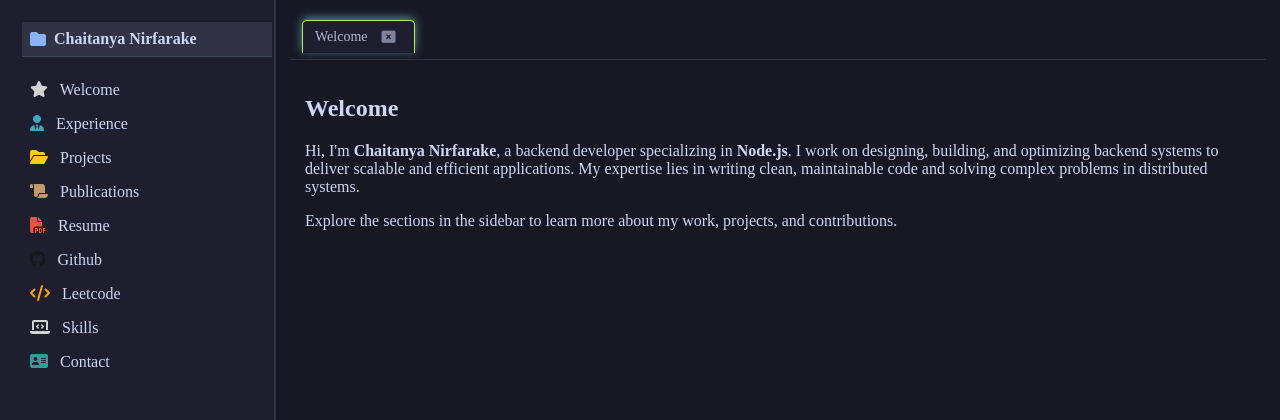
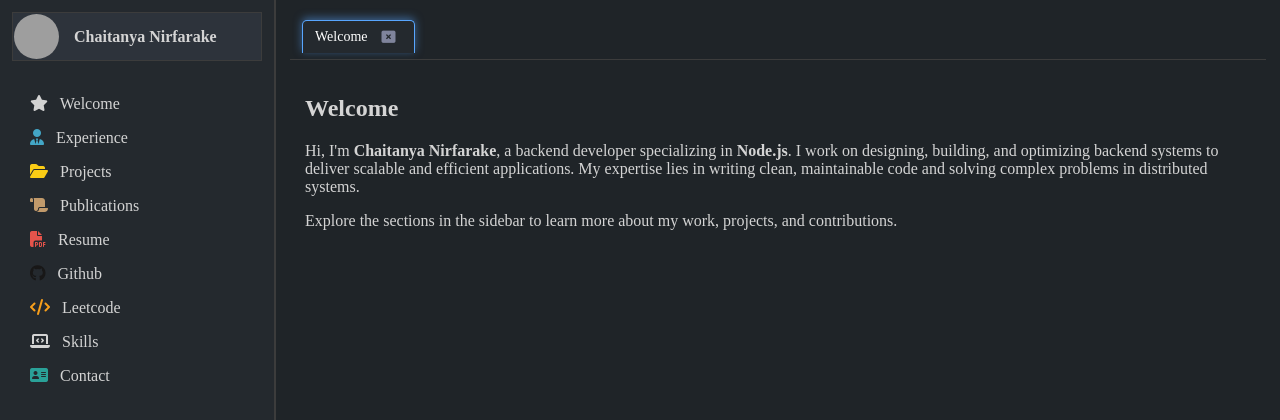
Before and after one commit to ChaitanyaNirf/portfolio, an Angular app: page /resume in a window 1280 px wide. Shown: the top 420 px of the page. Built offline with nearby package versions, Linux system fonts and the light colour scheme; grey boxes are pictures that could not be loaded.

Commit message:
change colour scheme

```diff
--- a/src/app/app.component.css
+++ b/src/app/app.component.css
@@ -1,20 +1,22 @@
 /* Full-page layout */
 .app-container {
   display: flex;
-  height: 100vh; /* Full viewport height */
+  height: 100vh;
   overflow: hidden;
-  background-color: #181825; /* Dark background */
+  background-color: #1E1E1E; /* VS Code Dark Theme */
 }
 
 /* Sidebar styling */
 app-sidebar {
   width: 250px;
-  background-color: #1e1e2e; /* Dark blue */
-  color: #cdd6f4; /* Soft white */
+  background-color: #24292E; /* Slightly lighter than background */
+  color: #D4D4D4;
   height: 100vh;
   overflow-y: auto;
-  border-right: 1px solid #313244; /* Subtle contrast */
+  border-right: 1px solid #3C3C3C; /* Subtle border */
   padding: 12px;
+  display: flex;
+  flex-direction: column;
 }
 
 /* Custom scrollbar for sidebar */
@@ -22,11 +24,11 @@ app-sidebar::-webkit-scrollbar {
   width: 8px;
 }
 app-sidebar::-webkit-scrollbar-thumb {
-  background-color: #585b70; /* Soft scrollbar */
+  background-color: #484848; /* Dark scrollbar */
   border-radius: 4px;
 }
 app-sidebar::-webkit-scrollbar-thumb:hover {
-  background-color: #6c7086;
+  background-color: #5A5A5A;
 }
 
 /* Editor section */
@@ -34,9 +36,43 @@ app-sidebar::-webkit-scrollbar-thumb:hover {
   flex: 1;
   display: flex;
   flex-direction: column;
-  background-color: #181825; /* Dark background */
-  border-left: 1px solid #313244; /* Subtle border */
+  background-color: #1F2428; /* Match main background */
+  border-left: 1px solid #3C3C3C;
   padding: 14px;
+}
+
+/* Tabs Styling */
+.editor-tabs {
+  display: flex;
+  background-color: #252526;
+  border-bottom: 1px solid #3C3C3C;
+  padding: 6px 12px;
+  gap: 10px;
+}
+
+.editor-tab {
+  color: #D4D4D4;
+  padding: 8px 14px;
+  border-radius: 4px;
+  cursor: pointer;
+  transition: background 0.2s ease-in-out;
+}
+
+.editor-tab.active {
+  background-color: #3C3C3C;
+  color: #007ACC; /* VS Code Blue */
+}
+
+.editor-tab:hover {
+  background-color: #2D2D2D;
+}
+
+/* Accent Color for Interactive Elements */
+button, a, .active-tab {
+  color: #007ACC; /* VS Code Blue */
+}
+button:hover, a:hover, .active-tab:hover {
+  color: #3EA6FF; /* Lighter blue hover */
 }
 
 /* Smooth transitions */
@@ -59,6 +95,6 @@ app-sidebar, .editor {
     width: 100%;
     height: auto;
     border-right: none;
-    border-bottom: 1px solid #313244;
+    border-bottom: 1px solid #3C3C3C;
   }
 }
--- a/src/app/components/editor/editor.component.css
+++ b/src/app/components/editor/editor.component.css
@@ -1,33 +1,33 @@
 .content {
   flex-grow: 1;
   padding: 15px;
-  background: #181825; /* Darker editor background */
-  color: #cdd6f4; /* Soft pastel white */
-  overflow-y: auto;  /* Enables vertical scrolling */
-  max-height: calc(100vh - 50px); /* Adjust based on layout */
-  min-width: 400px; /* Ensures it doesn't shrink too much */
+  background: #1F2428; /* Primary background */
+  color: #D4D4D4; /* Default text color */
+  overflow-y: auto;
+  max-height: calc(100vh - 50px);
+  min-width: 400px;
 }
 
-/* Hide scrollbar for WebKit-based browsers (Chrome, Safari, Edge) */
+/* Scrollbars */
 .content::-webkit-scrollbar {
-  width: 6px; /* Make scrollbar thin */
+  width: 6px;
 }
 
 .content::-webkit-scrollbar-track {
-  background: #313244; /* Blends with background */
+  background: #24292E;
 }
 
 .content::-webkit-scrollbar-thumb {
-  background: #45475a; /* Subtle scrollbar */
+  background: #3C3C3C;
   border-radius: 10px;
 }
 
 .content::-webkit-scrollbar-thumb:hover {
-  background: #585b70; /* Slightly visible on hover */
+  background: #5A5A5A;
 }
 
 /* Firefox scrollbar */
 .content {
   scrollbar-width: thin;
-  scrollbar-color: #45475a #313244;
+  scrollbar-color: #3C3C3C #24292E;
 }
--- a/src/app/components/github/github.component.css
+++ b/src/app/components/github/github.component.css
@@ -3,7 +3,7 @@
     max-width: 1000px;
     margin: auto;
     padding: 20px;
-    color: #c9d1d9;
+    color: #D4D4D4; /* Softer text color */
     padding-bottom: 10px;
 }
 
@@ -19,7 +19,7 @@
     width: 80px;
     height: 80px;
     border-radius: 50%;
-    border: 2px solid #c9d1d9;
+    border: 2px solid #D4D4D4; /* Softer contrast */
 }
 
 .profile-info h2 {
@@ -27,7 +27,7 @@
     font-size: 22px;
 }
 
-  /* Pinned Repos */
+/* Pinned Repositories */
 .pinned-repos {
     margin-bottom: 15px;
 }
@@ -39,17 +39,17 @@
 }
 
 .repo-card {
-    background: #161b22;
+    background: #2d3339; /* Darker card background */
     padding: 15px;
-    border-radius: 5px;
-    border: 1px solid #30363d;
+    border-radius: 20px;
+    border: 1px solid #30363D; /* Subtle border */
 }
 
 .repo-header a {
     text-decoration: none;
     font-size: 16px;
     font-weight: bold;
-    color: #58a6ff;
+    color: #58A6FF; /* VS Code accent blue */
 }
 
 .repo-footer {
@@ -86,12 +86,11 @@
     gap: 3px;
 }
 
-
 .day {
     width: 15px;
     height: 15px;
     border-radius: 3px;
-    background-color: #161b22;
+    background-color: #1F2428; /* Updated background color */
     transition: background-color 0.2s ease-in-out;
 }
 
@@ -106,6 +105,6 @@
 
 .contribution-period {
     font-size: 14px;
-    color: #8b949e;
+    color: #8B949E; /* Muted text color */
     margin-bottom: 10px;
 }
--- a/src/app/components/leetcode/leetcode.component.css
+++ b/src/app/components/leetcode/leetcode.component.css
@@ -3,7 +3,7 @@
   max-width: 100%;
   margin: auto;
   padding: 20px;
-  color: #c9d1d9;
+  color: #D4D4D4; /* Softer text color */
   padding-bottom: 10px;
 }
 
@@ -22,14 +22,14 @@
 .leetcode-username {
   font-size: 22px;
   font-weight: bold;
-  color: #58a6ff;
+  color: #58A6FF; /* VS Code Blue */
   text-decoration: none;
   display: block;
   margin-bottom: 10px;
 }
 
 .leetcode-username span {
-  color: #58a6ff;
+  color: #58A6FF;
 }
 
 .leetcode-username:hover {
@@ -45,7 +45,6 @@ p {
 .stats {
   margin-top: 20px;
 }
-
 
 .difficulty-stats {
   display: flex;
@@ -72,15 +71,15 @@ p {
 }
 
 .difficulty-item.easy {
-  color: #66bb6a;
+  color: #66BB6A;
 }
 
 .difficulty-item.medium {
-  color: #ffa726;
+  color: #FFA726;
 }
 
 .difficulty-item.hard {
-  color: #ef5350;
+  color: #EF5350;
 }
 
 /* Reputation Section */
@@ -97,12 +96,12 @@ p {
   gap: 10px;
   padding: 10px;
   max-width: 100%;
-  padding-bottom:  50px;
+  padding-bottom: 50px;
 }
 
 /* Month Section */
 .month-section {
-  background: #161b2231; /* Darker slate */
+  background: #24292E; /* Darker VS Code Theme */
   padding: 10px;
   border-radius: 8px;
   width: calc(25% - 15px);
@@ -116,7 +115,7 @@ p {
 
 .month-section h3 {
   font-size: 1.1rem;
-  color: #9cdcfe;
+  color: #9CDCFE; /* Soft Blue */
   margin-bottom: 5px;
 }
 
@@ -136,14 +135,14 @@ p {
 }
 
 .heatmap td {
-  border: 1px solid #2c313a;
+  border: 1px solid #30363D; /* Subtle border */
   width: 14%;
   transition: all 0.2s ease-in-out;
 }
 
 /* Neon Hover Effect */
 .heatmap td:hover {
-  background: #1f4068; /* Dark blue */
+  background: #1F4068; /* Dark Blue */
   cursor: pointer;
   box-shadow: 0px 0px 6px rgba(100, 200, 255, 0.6);
 }
--- a/src/app/components/resume/resume.component.css
+++ b/src/app/components/resume/resume.component.css
@@ -5,23 +5,24 @@
   height: 100%;
   width: 100%;
   overflow: hidden; /* Prevents any unnecessary scrolling */
-  background: #181825; /* Darker background for better contrast */
+  background: #1F2428; /* VS Code Editor Background */
+  padding-bottom: 50px;
 }
 
 .pdf-wrapper {
   width: 90%;
   height: 95vh; /* Adjust height dynamically */
   max-width: 900px; /* Ensures it's not too wide on large screens */
-  box-shadow: 0px 4px 10px rgba(0, 0, 0, 0.3); /* Subtle shadow */
-  border-radius: 12px; /* Slightly more rounded corners */
+  box-shadow: 0px 4px 10px rgba(25, 26, 33, 0.3); /* Subtle shadow */
+  border-radius: 8px; /* Slightly rounded corners */
   overflow: hidden; /* Prevents weird overflow issues */
-  background: #1e1e2e; /* Aligns with sidebar */
+  background: #24292E; /* Aligns with the VS Code UI */
   padding: 5px; /* Prevents the edges from looking clipped */
 }
 
 .pdf-frame {
   width: 100%;
   height: 100%;
-  border: 1px solid #313244; /* Subtle separation */
-  border-radius: 6px;
+  border: 1px solid #30363D; /* Subtle separation */
+  border-radius: 4px;
 }
--- a/src/app/components/sidebar/sidebar.component.css
+++ b/src/app/components/sidebar/sidebar.component.css
@@ -1,12 +1,12 @@
 .sidebar {
-  width: 250px;
-  background: #1e1e2e; /* Dark blue background */
+  width: 100%;
+  background: #24292E; /* Secondary background */
   padding: 10px;
-  border-right: 1px solid #313244; /* Subtle border */
+  border-right: 1px solid #3C3C3C; /* Subtle border */
 }
 
 .sidebar h3 {
-  color: #cdd6f4; /* Soft pastel white */
+  color: #D4D4D4; /* Default text color */
   margin-bottom: 10px;
 }
 
@@ -21,30 +21,32 @@
   display: flex;
   align-items: center;
   transition: background 0.2s;
-  background: #1e1e2e; /* Matches sidebar */
+  background: #24292E; /* Matches sidebar */
 }
 
 .sidebar ul li:hover {
-  background: #313244; /* Slightly brighter highlight */
+  background: #3C3C3C; /* Slightly brighter highlight */
 }
 
 .sidebar ul li i {
   margin-right: 8px;
-  color: #89b4fa; /* Softer blue */
+  color: #58A6FF; /* Soft blue */
 }
 
 .sidebar-header {
   display: flex;
   align-items: center;
-  padding: 8px;
+  padding: 1px;
   font-size: 16px;
   font-weight: bold;
-  color: #cdd6f4;
-  background: #313244;
-  border-bottom: 1px solid #414558;
+  color: #D4D4D4;
+  background: #2D333B;
+  border: 1px solid #3C3C3C;
 }
 
-.sidebar-header i {
-  margin-right: 8px;
-  color: #89b4fa;
+.sidebar-header img {
+  width: 45px;
+  height: 45px;
+  border-radius: 50%;
+  margin-right: 15px;
 }
--- a/src/app/components/sidebar/sidebar.component.html
+++ b/src/app/components/sidebar/sidebar.component.html
@@ -1,8 +1,10 @@
+<div class="sidebar-header">
+  <img src="https://img.icons8.com/?size=100&id=118556&format=png&color=000000" alt="Profile" class="profile-img">
+  <span>Chaitanya Nirfarake</span>
+</div>
+
+
 <div class="sidebar">
-  <div class="sidebar-header">
-    <i class="fas fa-folder"></i>
-    <span>Chaitanya Nirfarake</span>
-  </div>
   <ul>
     <li *ngFor="let tab of allTabs" (click)="openSection(tab)">
       <span *ngIf="tab !== 'None'">
--- a/src/app/components/tabs/tabs.component.css
+++ b/src/app/components/tabs/tabs.component.css
@@ -1,7 +1,7 @@
 .tabs {
-  background: #181825; /* Darker VS Code-like background */
+  background: #1F2428; /* Primary background */
   padding: 6px 12px;
-  border-bottom: 1px solid #313244; /* Softer separator */
+  border-bottom: 1px solid #3C3C3C; /* Subtle separator */
   display: flex;
   align-items: center;
 }
@@ -11,39 +11,38 @@
   align-items: center;
   gap: 8px;
   padding: 8px 12px;
-  background: #1e1e2e; /* Softer tab color */
-  border: 1px solid #313244; /* Subtle border */
+  background: #24292E; /* Secondary background */
+  border: 1px solid #3C3C3C; /* Subtle border */
   border-bottom: none;
   margin-right: 5px;
   cursor: pointer;
-  color: #a9b1d6; /* VS Code text color */
+  color: #D4D4D4; /* VS Code text color */
   font-size: 14px;
   border-radius: 5px 5px 0 0;
   transition: background 0.3s ease, color 0.3s ease, box-shadow 0.2s ease;
 }
 
 .tabs span:hover {
-  background: #2d2f41;
-  color: #c0caf5;
+  background: #2D333B; /* Slightly lighter hover effect */
+  color: #EAEAEA;
 }
 
 .tabs span.active {
-  background: #1e1e2e;; /* Brighter cyan highlight */
-  color: #b7b7cf;
-  border-color: #aaf450;
-  box-shadow: 0px -2px 10px rgba(137, 220, 235, 0.6); /* Soft glow effect */
+  background: #24292E; /* Slight contrast for active tab */
+  color: #FFFFFF;
+  border-color: #58A6FF; /* Accent color */
+  box-shadow: 0px -2px 8px rgba(88, 166, 255, 0.5); /* Soft glow effect */
 }
-
 
 .tabs span button {
   background: none;
   border: none;
-  color: #7f849c; /* Softer inactive color */
+  color: #7F849C; /* Softer inactive color */
   font-size: 14px;
   cursor: pointer;
   transition: color 0.2s ease;
 }
 
 .tabs span button:hover {
-  color: #c0caf5; /* Lighter hover effect */
+  color: #58A6FF; /* VS Code-like highlight */
 }
--- a/src/styles.css
+++ b/src/styles.css
@@ -1,10 +1,10 @@
-/* You can add global styles to this file, and also import other style files */
 html, body {
   margin: 0;
   padding: 0;
   width: 100%;
   height: 100%;
-    background-color: #181825;; /* VS Code dark theme */
+  background-color: #1F2428; /* Primary background */
+  color: #D4D4D4; /* Default text color */
   overflow-x: hidden; /* Prevents unwanted horizontal scroll */
 }
 
```
Also changed, not shown: src/app/components/skills/skills.component.css (+15 -15 lines). Lines whose indentation alone changed are shown as unchanged.
